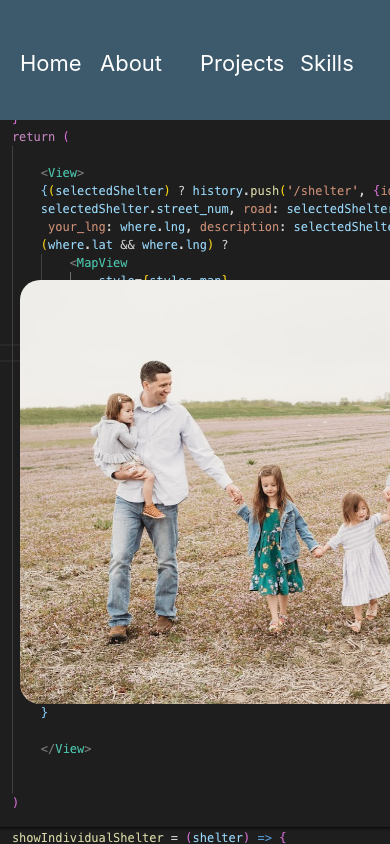
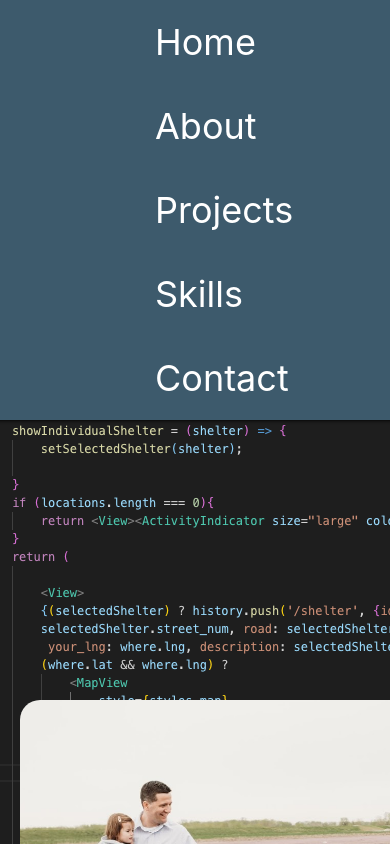
Before and after one commit to toddmckenzie/Portfolio, a React (Create React App) app in the folder port/: page /about in a window 390 px wide. Shown: the top 844 px of the page. Built offline with nearby package versions, Linux system fonts and the light colour scheme.

Commit message:
home page mobile ready

```diff
--- a/port/src/components/header.css
+++ b/port/src/components/header.css
@@ -7,7 +7,7 @@
     position:fixed;
     background-color:#3D5A6C;
     margin-top: -20px;
-  }
+}
 
   .first {
     margin-left: 20px;
@@ -30,3 +30,21 @@
     transform: scale(1.1);
     color: #72A90F;
   }
+
+  @media (max-width: 600px){
+      .header {
+          flex-direction: column;
+          margin: 0 auto;
+          height: auto;
+          position: static;
+      }
+      a {
+          margin: 20px auto;
+          font-size: 36px;
+      }
+      .first {
+        margin-left: 0;
+      }
+
+
+  }
--- a/port/src/components/home.css
+++ b/port/src/components/home.css
@@ -33,3 +33,41 @@
     height: 660px;
     width: 440px;
 }
+
+@media (max-width: 600px){
+    .home {
+        flex-direction: column;
+        justify-content: center;
+    }
+    .pic {
+        height: auto;
+        width: 95%;
+        margin-left: 10px;
+        margin-right: 10px;
+        margin-top: -100px;
+    }
+    .name-title {
+            width: auto;
+            display: flex;
+            flex-direction: column;
+
+    }
+    .name {
+        font-size: 30px;
+        margin-top: 40px;
+        background-color: rgb(30,30,30);
+        width: auto;
+    }
+
+    .pic-holder {
+        width: auto;
+        height: auto;
+    }
+    .title {
+        background-color: rgb(30,30,30);
+        font-size: 30px;
+        margin-top: 0;
+        margin-left: auto;
+        margin-right: auto;
+    }
+}
```
